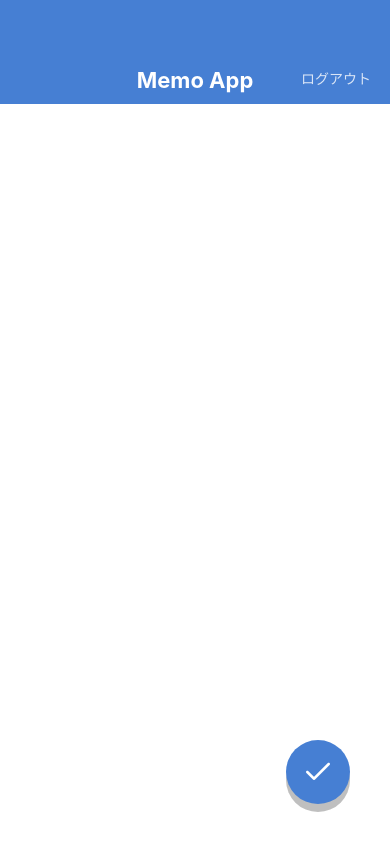
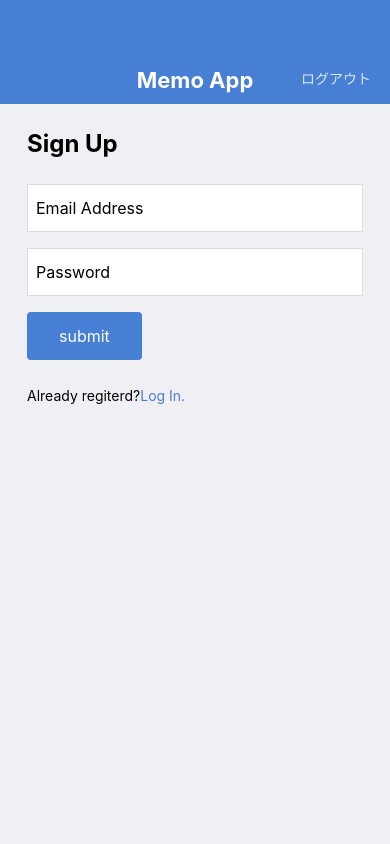
Before and after one commit to tomoaki1031/MemoApp2, a React Native app: screen / in a window 390 px wide. Built offline with nearby package versions, Linux system fonts and the light colour scheme.

Commit message:
create signup,login

```diff
--- a/App.jsx
+++ b/App.jsx
@@ -2,11 +2,13 @@
 
 // import MemoDetailScreen from './src/screens/MemoDetailsScreen';
 // import MemoEditScreen from './src/screens/MemoEditScreen';
-import MemoCreateScreen from './src/screens/MemoCreateScreen';
+// import MemoCreateScreen from './src/screens/MemoCreateScreen';
 // import MemoListScreen from './src/screens/MemoListScreen';
+// import LoginScreen from './src/screens/LoginScreen';
+import SignUpScreen from './src/screens/SignUpScreen';
 
 export default function App() {
   return (
-    <MemoCreateScreen />
+    <SignUpScreen />
   );
 }
--- /dev/null
+++ b/src/components/Button.jsx
@@ -0,0 +1,34 @@
+import React from 'react';
+import { View, Text, StyleSheet } from 'react-native';
+import { string } from 'prop-types';
+
+export default function Button(props) {
+  const { label } = props;
+  return (
+    <View style={styles.buttonContainer}>
+      <Text style={styles.buttonLabel}>{label}</Text>
+    </View>
+
+  );
+}
+
+Button.propTypes = {
+  label: string.isRequired,
+};
+
+const styles = StyleSheet.create({
+  buttonContainer: {
+    backgroundColor: '#467FD3',
+    borderRadius: 4,
+    alignSelf: 'flex-start',
+    marginBottom: 24,
+
+  },
+  buttonLabel: {
+    fontSize: 16,
+    lineHeight: 32,
+    paddingVertical: 8,
+    paddingHorizontal: 32,
+    color: '#ffffff',
+  },
+});
--- /dev/null
+++ b/src/components/KeyboardSafeView.jsx
@@ -0,0 +1,73 @@
+import React, { useRef, useState, useEffect } from 'react';
+import {
+  Keyboard, Dimensions, Animated, ViewPropTypes,
+} from 'react-native';
+import { node } from 'prop-types';
+
+export default function KeyboardSafeView({ children, style }) {
+  const initialViewHeight = useRef(null);
+  const animatedViewHeight = useRef(null);
+  const [viewHeight, setViewHeight] = useState(null);
+
+  useEffect(() => {
+    Keyboard.addListener('keyboardDidShow', handleShow);
+    Keyboard.addListener('keyboardDidHide', handleHide);
+    return () => {
+      Keyboard.removeListener('keyboardDidShow', handleShow);
+      Keyboard.removeListener('keyboardDidHide', handleHide);
+    };
+  }, []);
+
+  useEffect(() => {
+    if ([initialViewHeight, animatedViewHeight, viewHeight].some((val) => val === null)) { return; }
+    // height is not supported with useNativeDriver: true
+    // https://github.com/react-native-community/react-native-modal/issues/163
+    if (viewHeight === initialViewHeight.current) {
+      Animated.timing(animatedViewHeight.current,
+        { toValue: initialViewHeight.current, duration: 300, useNativeDriver: false }).start();
+    } else {
+      Animated.timing(animatedViewHeight.current,
+        { toValue: viewHeight, duration: 300, useNativeDriver: false }).start();
+    }
+  }, [viewHeight]);
+
+  const handleShow = ({ endCoordinates }) => {
+    if (endCoordinates.height && initialViewHeight.current) {
+      const keyboardHeight = Dimensions.get('window').height - endCoordinates.screenY;
+      setViewHeight(initialViewHeight.current - keyboardHeight);
+    }
+  };
+
+  const handleHide = () => {
+    setViewHeight(initialViewHeight.current);
+  };
+
+  const handleLayout = ({ nativeEvent }) => {
+    if (!initialViewHeight.current) {
+      const { height } = nativeEvent.layout;
+      // keep viewHeight as null not to trigger useEffect on mounting.
+      // Don't do this: setViewHeight(height);
+      initialViewHeight.current = height;
+      animatedViewHeight.current = new Animated.Value(height);
+    }
+  };
+
+  const animatedStyle = viewHeight ? {
+    height: animatedViewHeight.current,
+    flex: 0,
+  } : {};
+  return (
+    <Animated.View style={[style, animatedStyle]} onLayout={handleLayout}>
+      {children}
+    </Animated.View>
+  );
+}
+
+KeyboardSafeView.propTypes = {
+  children: node.isRequired,
+  style: ViewPropTypes.style,
+};
+
+KeyboardSafeView.defaultProps = {
+  style: null,
+};
--- /dev/null
+++ b/src/screens/LoginScreen.jsx
@@ -0,0 +1,67 @@
+import React from 'react';
+import { View, Text, TextInput, StyleSheet } from 'react-native';
+
+import AppBar from '../components/AppBar';
+import Button from '../components/Button';
+
+export default function loginScreen() {
+  return (
+    <View style={styles.container}>
+      <AppBar />
+      <View style={styles.inner}>
+        <Text style={styles.title}>Log In</Text>
+        <TextInput style={styles.input} value="Email Address" />
+        <TextInput style={styles.input} value="Password" />
+        <Button label="submit" />
+        <View style={styles.footer}>
+          <Text style={styles.footerText}>not registered?</Text>
+          <Text style={styles.footerLink}> Sign up here!</Text>
+        </View>
+      </View>
+
+    </View>
+  );
+}
+
+const styles = StyleSheet.create({
+  container: {
+    flex: 1,
+    backgroundColor: '#F0F0F4',
+  },
+  inner: {
+    paddingHorizontal: 27,
+    paddingVertical: 24,
+  },
+  title: {
+    fontSize: 24,
+    lineHeight: 32,
+    fontWeight: 'bold',
+    marginBottom: 24,
+
+  },
+
+  input: {
+    fontSize: 16,
+    height: 48,
+    borderColor: '#DDDDDD',
+    borderWidth: 1,
+    backgroundColor: '#ffffff',
+    paddingHorizontal: 8,
+    marginBottom: 16,
+  },
+
+  footerText: {
+    fontSize: 14,
+    lineHeight: 24,
+  },
+  footerLink: {
+    fontSize: 14,
+    lineHeight: 24,
+    color: '#467FD3',
+  },
+
+  footer: {
+    flexDirection: 'row',
+  },
+
+});
--- a/src/screens/MemoCreateScreen.jsx
+++ b/src/screens/MemoCreateScreen.jsx
@@ -1,21 +1,22 @@
 import React from 'react';
 import {
-  View, Text, StyleSheet, TextInput, KeyboardAvoidingView,
+  View, StyleSheet, TextInput,
 } from 'react-native';
 
 import AppBar from '../components/AppBar';
 import CircleButton from '../components/CircleButton';
+import KeyboardSafeView from '../components/KeyboardSafeView';
 
 export default function MemoCreateScreen() {
   return (
-    <KeyboardAvoidingView style={styles.container} behavior="height">
+    <KeyboardSafeView style={styles.container}>
       <AppBar />
       <View style={styles.inputContainer}>
         <TextInput value="" multiline style={styles.input} />
       </View>
       <CircleButton name="check" />
 
-    </KeyboardAvoidingView>
+    </KeyboardSafeView>
   );
 }
 
--- /dev/null
+++ b/src/screens/SignUpScreen.jsx
@@ -0,0 +1,67 @@
+import React from 'react';
+import { View, Text, TextInput, StyleSheet } from 'react-native';
+
+import AppBar from '../components/AppBar';
+import Button from '../components/Button';
+
+export default function SignUpScreen() {
+  return (
+    <View style={styles.container}>
+      <AppBar />
+      <View style={styles.inner}>
+        <Text style={styles.title}>Sign Up</Text>
+        <TextInput style={styles.input} value="Email Address" />
+        <TextInput style={styles.input} value="Password" />
+        <Button label="submit" />
+        <View style={styles.footer}>
+          <Text style={styles.footerText}>Already regiterd?</Text>
+          <Text style={styles.footerLink}>Log In.</Text>
+        </View>
+      </View>
+
+    </View>
+  );
+}
+
+const styles = StyleSheet.create({
+  container: {
+    flex: 1,
+    backgroundColor: '#F0F0F4',
+  },
+  inner: {
+    paddingHorizontal: 27,
+    paddingVertical: 24,
+  },
+  title: {
+    fontSize: 24,
+    lineHeight: 32,
+    fontWeight: 'bold',
+    marginBottom: 24,
+
+  },
+
+  input: {
+    fontSize: 16,
+    height: 48,
+    borderColor: '#DDDDDD',
+    borderWidth: 1,
+    backgroundColor: '#ffffff',
+    paddingHorizontal: 8,
+    marginBottom: 16,
+  },
+
+  footerText: {
+    fontSize: 14,
+    lineHeight: 24,
+  },
+  footerLink: {
+    fontSize: 14,
+    lineHeight: 24,
+    color: '#467FD3',
+  },
+
+  footer: {
+    flexDirection: 'row',
+  },
+
+});
```
Also changed, not shown: src/screens/MemoEditScreen.jsx (+4 -4 lines).
